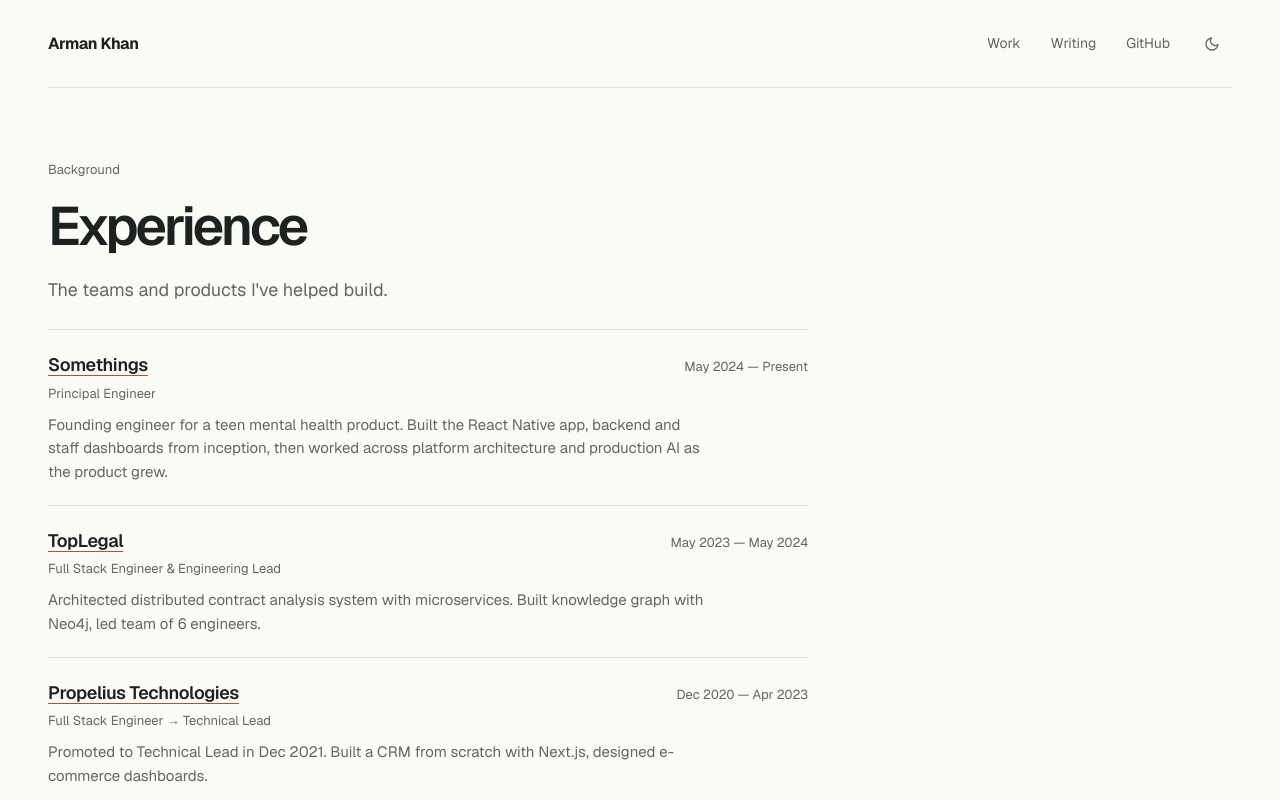
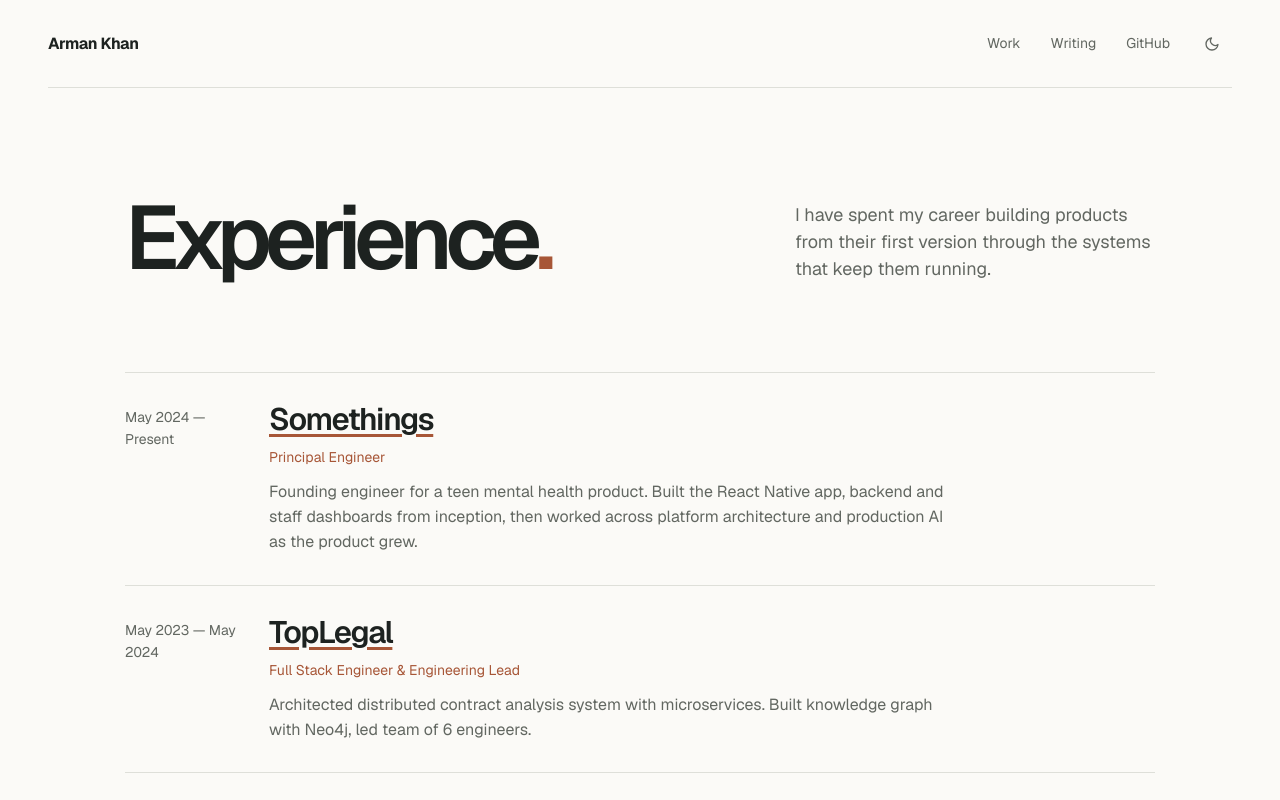
Before and after one commit to iarmankhan/my-site-2.0, a Next.js app: page /experience in a window 1280 px wide. Shown: the top 800 px of the page. Built offline with nearby package versions, Linux system fonts and the light colour scheme.

Commit message:
Carry editorial design through inner pages

```diff
--- a/src/app/experience/page.tsx
+++ b/src/app/experience/page.tsx
@@ -15,17 +15,25 @@ export const metadata: Metadata = {
 
 export default function ExperiencePage() {
   return (
-    <div className="editorial-page">
-      <p className="page-kicker">Background</p>
-      <h1 className="page-title">Experience</h1>
-      <p className="page-intro">
-        The teams and products I&apos;ve helped build.
-      </p>
-      <div className="editorial-list editorial-section">
+    <div className="interior-page">
+      <header className="interior-header">
+        <h1 className="page-title">
+          Experience<span className="title-period">.</span>
+        </h1>
+        <p className="page-intro">
+          I have spent my career building products from their first version
+          through the systems that keep them running.
+        </p>
+      </header>
+      <div className="entry-list experience-list">
         {experience.map((exp) => (
-          <div key={`${exp.company}-${exp.dates}`} className="editorial-item">
-            <div className="flex flex-wrap items-baseline justify-between gap-x-6 gap-y-1">
-              <h2 className="editorial-item-title">
+          <section
+            key={`${exp.company}-${exp.dates}`}
+            className="experience-entry"
+          >
+            <p className="experience-date">{exp.dates}</p>
+            <div>
+              <h2 className="entry-title">
                 {exp.url ? (
                   <a
                     href={exp.url}
@@ -39,16 +47,13 @@ export default function ExperiencePage() {
                   exp.company
                 )}
               </h2>
-              <span className="editorial-item-meta tabular-nums">
-                {exp.dates}
-              </span>
+              <p className="experience-role">{exp.role}</p>
+              <p className="entry-description">{exp.description}</p>
             </div>
-            <p className="editorial-item-meta">{exp.role}</p>
-            <p className="editorial-item-desc">{exp.description}</p>
-          </div>
+          </section>
         ))}
       </div>
-      <p className="mt-10 text-sm text-(--color-foreground-muted)">
+      <p className="page-afterword">
         <a
           href="/assets/Amaan_Resume.pdf"
           target="_blank"
--- a/src/app/globals.css
+++ b/src/app/globals.css
@@ -402,12 +402,6 @@ body {
   gap: clamp(48px, 8vw, 112px);
   min-height: calc(100dvh - 320px);
 }
-.home-eyebrow {
-  font-size: 14px;
-  color: var(--color-foreground-muted);
-  margin-bottom: 23px;
-  letter-spacing: 0.01em;
-}
 .home-title {
   font-size: clamp(42px, 4.5vw, 64px);
   font-weight: 560;
@@ -469,101 +463,202 @@ body {
   object-fit: cover;
   object-position: center 45%;
 }
-.editorial-page {
-  max-width: 760px;
+.interior-page {
+  max-width: 1030px;
+  margin-inline: auto;
 }
-.page-kicker {
-  font-size: 13px;
-  color: var(--color-foreground-muted);
-  margin-bottom: 16px;
+.interior-header {
+  display: grid;
+  grid-template-columns: minmax(0, 1fr) minmax(240px, 360px);
+  align-items: end;
+  gap: 56px;
+  padding: 34px 0 72px;
 }
 .page-title {
-  font-size: clamp(38px, 5vw, 54px);
+  font-size: clamp(54px, 7vw, 92px);
   font-weight: 570;
-  line-height: 1.1;
-  letter-spacing: -0.055em;
+  line-height: 0.98;
+  letter-spacing: -0.075em;
   text-wrap: balance;
+}
+.title-period {
+  color: var(--color-accent);
 }
 .page-intro {
   font-size: 18px;
-  line-height: 1.6;
+  line-height: 1.5;
   color: var(--color-foreground-muted);
-  margin-top: 20px;
-  max-width: 64ch;
+  max-width: 39ch;
 }
-.editorial-section {
-  margin-top: 64px;
+.featured-work {
+  display: grid;
+  grid-template-columns: minmax(0, 1fr) 220px;
+  gap: 48px;
+  align-items: center;
+  border-top: 1px solid var(--color-border);
+  border-bottom: 1px solid var(--color-border);
+  padding: 30px 0;
 }
-.section-heading {
-  font-size: 22px;
+.featured-work-copy h2 {
+  font-size: clamp(30px, 3vw, 42px);
+  font-weight: 580;
+  letter-spacing: -0.055em;
+  line-height: 1.1;
+}
+.featured-work-copy p {
+  max-width: 45ch;
+  margin-top: 15px;
+  color: var(--color-foreground-muted);
+  font-size: 17px;
+  line-height: 1.55;
+}
+.featured-work-copy a {
+  display: inline-block;
+  margin-top: 22px;
+  font-size: 15px;
   font-weight: 600;
-  letter-spacing: -0.035em;
-  line-height: 1.25;
 }
-.section-intro {
+.featured-work-art {
+  height: 196px;
+  border-radius: 6px;
+  background: #163c74 url("/assets/arman-city.webp") center 40% / cover;
+}
+.interior-section {
+  margin-top: 88px;
+}
+.interior-header + .interior-section {
+  margin-top: 0;
+}
+.section-head {
+  display: flex;
+  justify-content: space-between;
+  align-items: baseline;
+  gap: 24px;
+  margin-bottom: 20px;
+}
+.section-head h2 {
+  font-size: 26px;
+  font-weight: 590;
+  letter-spacing: -0.045em;
+}
+.section-head p {
+  color: var(--color-foreground-muted);
+  font-size: 14px;
+}
+.entry-list {
+  border-top: 1px solid var(--color-border);
+}
+.work-entry,
+.experience-entry,
+.writing-entry {
+  display: grid;
+  grid-template-columns: 116px minmax(0, 1fr);
+  gap: 28px;
+  padding: 28px 0 30px;
+  border-bottom: 1px solid var(--color-border);
+}
+.entry-number,
+.experience-date,
+.writing-date {
+  font-size: 14px;
+  color: var(--color-foreground-muted);
+  padding-top: 5px;
+  font-variant-numeric: tabular-nums;
+}
+.entry-title {
+  font-size: clamp(23px, 2.5vw, 31px);
+  font-weight: 580;
+  letter-spacing: -0.045em;
+  line-height: 1.18;
+}
+.work-entry:hover .entry-title,
+.writing-entry-content:hover .entry-title {
+  color: var(--color-accent);
+}
+.entry-arrow {
+  font-size: 0.72em;
+  vertical-align: 0.08em;
+}
+.entry-description {
+  font-size: 16px;
+  line-height: 1.58;
   color: var(--color-foreground-muted);
   margin-top: 10px;
-  line-height: 1.6;
+  max-width: 65ch;
 }
-.editorial-list {
-  border-top: 1px solid var(--color-border);
-  margin-top: 24px;
-}
-.editorial-item {
-  display: block;
-  padding: 21px 0;
-  border-bottom: 1px solid var(--color-border);
-}
-.editorial-item-title {
-  font-size: 18px;
-  font-weight: 600;
-  letter-spacing: -0.02em;
-  line-height: 1.3;
-}
-.editorial-item:hover .editorial-item-title {
+.entry-detail,
+.experience-role {
+  font-size: 14px;
   color: var(--color-accent);
-}
-.editorial-item-meta {
-  font-size: 13px;
-  color: var(--color-foreground-muted);
-  margin-top: 6px;
-}
-.editorial-item-desc {
-  font-size: 15px;
-  line-height: 1.58;
-  color: var(--color-foreground-muted);
-  margin-top: 8px;
-  max-width: 66ch;
-}
-.editorial-tags {
-  display: flex;
-  flex-wrap: wrap;
-  gap: 6px;
   margin-top: 12px;
 }
-.editorial-tag {
-  font-size: 12px;
+.experience-role {
+  margin-top: 9px;
+}
+.experience-list,
+.writing-list {
+  margin-top: 18px;
+}
+.writing-entry-content {
+  display: block;
+}
+.empty-writing {
+  padding: 28px 0;
+}
+.page-afterword {
+  margin-top: 42px;
+  font-size: 15px;
   color: var(--color-foreground-muted);
-  padding: 3px 7px;
-  background: var(--color-background-alt);
-  border-radius: 4px;
 }
 .article-back {
-  font-size: 14px;
+  font-size: 15px;
   color: var(--color-foreground-muted);
   display: inline-block;
-  margin-bottom: 38px;
+  margin-bottom: 62px;
 }
 .article-back:hover {
   color: var(--color-accent);
 }
 .article-meta {
+  font-size: 15px;
+  color: var(--color-foreground-muted);
+  margin-top: 25px;
+}
+.series-nav {
+  display: flex;
+  flex-wrap: wrap;
+  justify-content: space-between;
+  gap: 8px 24px;
+  max-width: 720px;
+  margin-top: 34px;
+  padding-top: 16px;
+  border-top: 1px solid var(--color-border);
+  color: var(--color-foreground-muted);
   font-size: 14px;
-  color: var(--color-foreground-muted);
-  margin-top: 18px;
+}
+.series-links {
+  display: flex;
+  flex-wrap: wrap;
+  gap: 8px 18px;
+}
+.series-links a {
+  text-decoration: none;
+}
+.article-page .page-title {
+  max-width: 850px;
+  font-size: clamp(46px, 6.2vw, 76px);
+}
+.article-page .page-intro {
+  margin-top: 28px;
+  max-width: 58ch;
+  font-size: 20px;
 }
 .article-body {
-  margin-top: 52px;
+  max-width: 720px;
+  margin-top: 80px;
+  margin-left: min(13vw, 145px);
+  border-top: 1px solid var(--color-border);
+  padding-top: 24px;
 }
 .article-body h2 {
   font-size: 23px;
@@ -606,10 +701,6 @@ body {
     gap: 0;
     min-height: 0;
   }
-  .home-eyebrow {
-    font-size: 13px;
-    margin-bottom: 17px;
-  }
   .home-title {
     font-size: 43px;
     line-height: 1.09;
@@ -642,8 +733,15 @@ body {
   .site-footer {
     min-height: 60px;
   }
-  .editorial-section {
-    margin-top: 50px;
+  .interior-header {
+    padding: 18px 0 56px;
+    gap: 32px;
+  }
+  .interior-section {
+    margin-top: 68px;
+  }
+  .article-body {
+    margin-left: 0;
   }
 }
 @media (max-width: 390px) {
@@ -675,11 +773,63 @@ body {
   .footer-links {
     gap: 16px;
   }
+  .interior-header {
+    display: block;
+    padding: 8px 0 52px;
+  }
+  .featured-work {
+    grid-template-columns: 1fr;
+    gap: 24px;
+    padding: 24px 0;
+  }
+  .featured-work-art {
+    height: 150px;
+  }
+  .page-title {
+    font-size: clamp(50px, 15vw, 72px);
+  }
   .page-intro {
-    font-size: 17px;
+    font-size: 18px;
+    margin-top: 24px;
   }
-  .editorial-item-title {
-    font-size: 17px;
+  .section-head {
+    align-items: flex-start;
+    flex-direction: column;
+    gap: 2px;
+  }
+  .section-head h2 {
+    font-size: 24px;
+  }
+  .work-entry,
+  .experience-entry,
+  .writing-entry {
+    grid-template-columns: 1fr;
+    gap: 8px;
+    padding: 24px 0 28px;
+  }
+  .entry-number,
+  .experience-date,
+  .writing-date {
+    padding-top: 0;
+    font-size: 13px;
+  }
+  .entry-title {
+    font-size: 23px;
+  }
+  .entry-description {
+    font-size: 16px;
+  }
+  .article-back {
+    margin-bottom: 44px;
+  }
+  .article-page .page-title {
+    font-size: clamp(44px, 12vw, 60px);
+  }
+  .article-page .page-intro {
+    font-size: 18px;
+  }
+  .article-body {
+    margin-top: 56px;
   }
 }
 @media (prefers-reduced-motion: reduce) {
--- a/src/app/not-found.tsx
+++ b/src/app/not-found.tsx
@@ -2,9 +2,10 @@ import Link from "next/link";
 
 export default function NotFound() {
   return (
-    <div className="editorial-page flex min-h-[55vh] flex-col justify-center">
-      <p className="page-kicker">Page not found</p>
-      <h1 className="page-title">404</h1>
+    <div className="interior-page flex min-h-[55vh] flex-col justify-center">
+      <h1 className="page-title">
+        Page not found<span className="title-period">.</span>
+      </h1>
       <p className="mt-4 text-(--color-foreground-muted)">
         This page doesn't exist. Maybe it never did.
       </p>
--- a/src/app/page.tsx
+++ b/src/app/page.tsx
@@ -32,7 +32,6 @@ export default function Home() {
       <JsonLd data={personJsonLd} />
       <JsonLd data={websiteJsonLd} />
       <div>
-        <p className="home-eyebrow">Engineer · Founder · Open source</p>
         <h1 className="home-title">I build products, systems, and tools.</h1>
         <div className="home-bio">
           <p>
--- a/src/data/case-studies.ts
+++ b/src/data/case-studies.ts
@@ -1,7 +1,6 @@
 export interface CaseStudy {
   slug: string;
   title: string;
-  eyebrow: string;
   summary: string;
   problem: string;
   contribution: string[];
@@ -14,7 +13,6 @@ export const caseStudies: CaseStudy[] = [
   {
     slug: "backend-platform",
     title: "Building a shared backend foundation",
-    eyebrow: "Somethings · Backend and platform",
     summary:
       "I proposed and built a NestJS foundation for new backend development at Somethings.",
     problem:
@@ -36,7 +34,6 @@ export const caseStudies: CaseStudy[] = [
   {
     slug: "production-ai",
     title: "Production AI inside Somethings' staff workflows",
-    eyebrow: "Somethings · Production AI",
     summary:
       "I shipped natural-language data queries and personalized reply suggestions inside a teen mental health product.",
     problem:
```
Also changed, not shown: src/app/projects/page.tsx (+77 -39 lines), src/app/work/[slug]/page.tsx (+9 -5 lines), src/app/writing/[slug]/page.tsx (+13 -14 lines), src/app/writing/page.tsx (+30 -26 lines).
